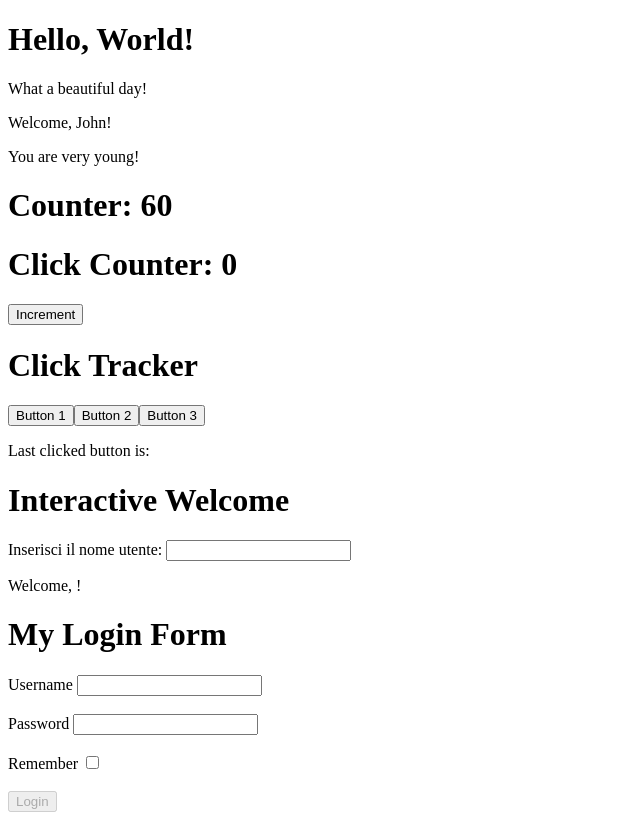
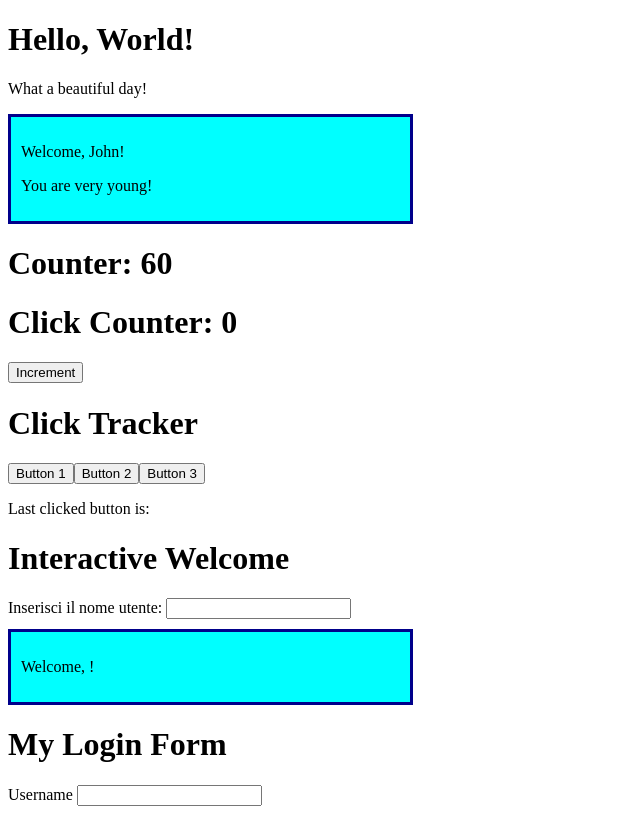
Before and after one commit to msimile/jsx-exercises, a React (Create React App) app in the folder react-exercises/: page / in a window 1280 px wide. Shown: the top 814 px of the page, without its empty margins (0-640 px from the left). Built offline with nearby package versions, Linux system fonts and the light colour scheme.

Commit message:
feat: styling-components-01 complete

```diff
--- a/react-exercises/src/Welcome.js
+++ b/react-exercises/src/Welcome.js
@@ -4,7 +4,7 @@ import { Age } from "./Age";
 export class Welcome extends React.Component {
   render() {
     return (
-      <div>
+      <div className="welcome">
         <p>Welcome, {this.props.name}!</p>
         {this.props.name === "John" && <Age age={18} />}
       </div>
--- /dev/null
+++ b/react-exercises/src/index.css
@@ -0,0 +1,7 @@
+.welcome {
+  background-color: cyan;
+  border: 3px solid darkblue;
+  width: 30%;
+  padding: 10px;
+  margin: 10px 0;
+}
--- a/react-exercises/src/index.js
+++ b/react-exercises/src/index.js
@@ -1,5 +1,6 @@
 import ReactDOM from "react-dom";
 import { App } from "./App";
+import "./index.css"
 
 const root = document.querySelector("#root");
 
```
